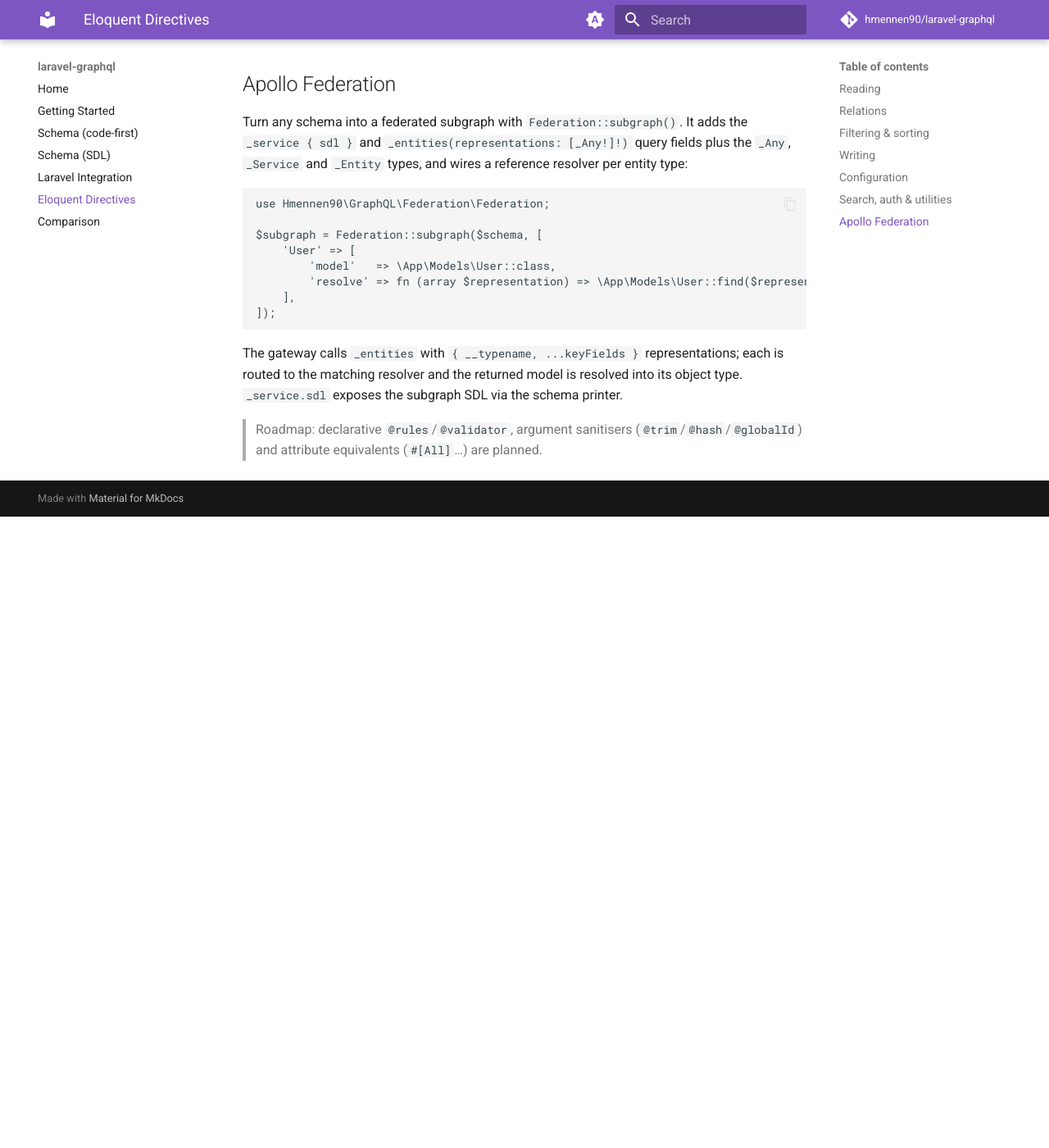
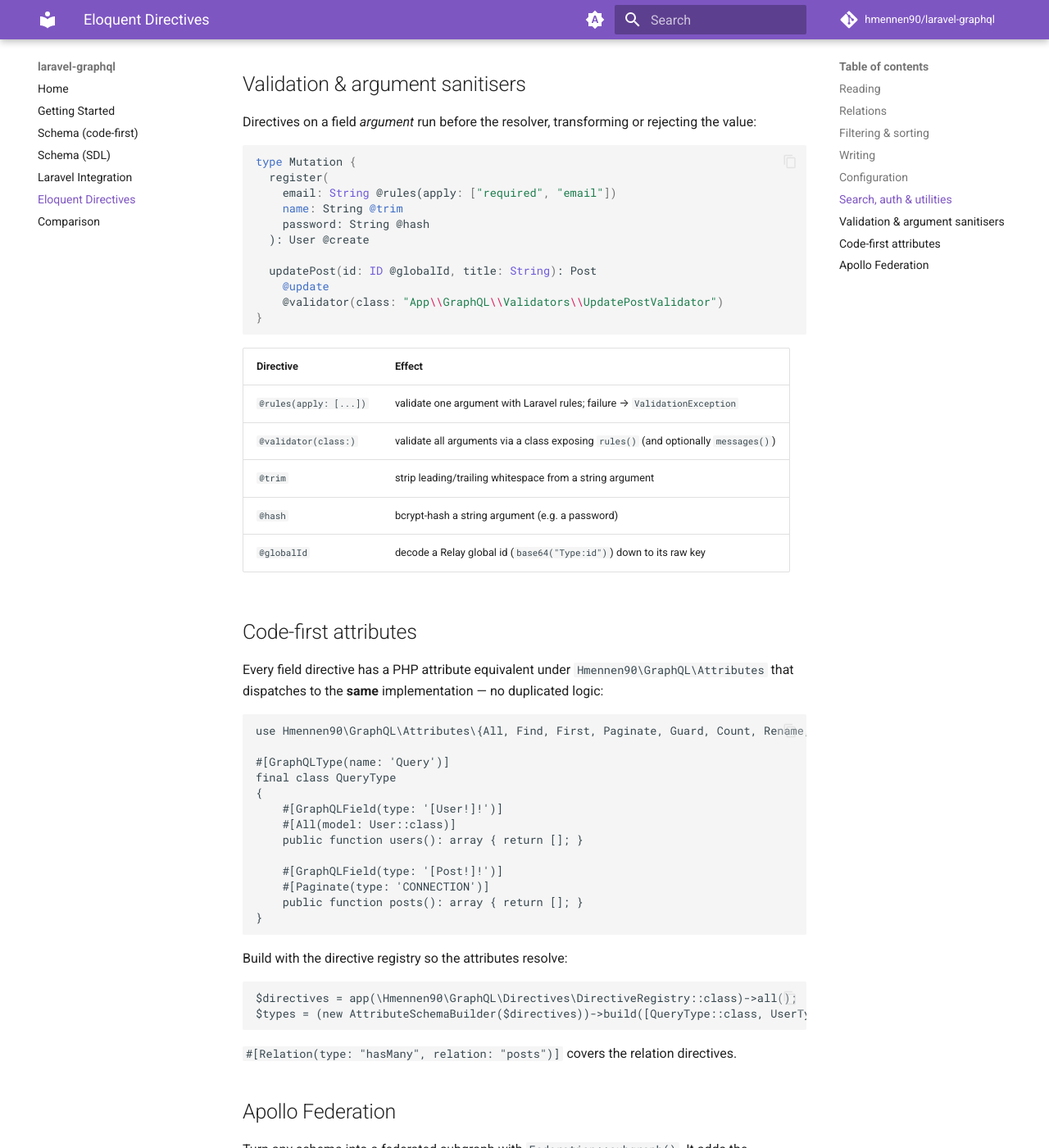
Before and after one commit to hmennen90/laravel-graphql, an MkDocs documentation site: the page built from docs/eloquent.md, in a window 1280 px wide and 1400 px high, scrolled down 2117 px. Shown: the whole window at 82% size. Built offline with MkDocs 1.6.1 and Material for MkDocs 9.7.7, drawn with Linux system fonts in a browser that asks for light colours; comment, search, counter and statistics services are not loaded; before the commit the page ends 2747 px from its top, so only the background shows below that.

Commit message:
docs: document Eloquent directives, sanitisers/validation, attributes & federation
README + eloquent.md + comparison.md cover the full directive layer (@all…@search),
argument sanitisers (@trim/@hash/@globalId), validation (@rules/@validator),
code-first attribute equivalents (#[All]/#[Paginate]) and Apollo Federation.

Co-Authored-By: Claude Opus 4.8 (1M context) <noreply@anthropic.com>

````diff
--- a/docs/eloquent.md
+++ b/docs/eloquent.md
@@ -80,6 +80,63 @@ with `key:`).
 The `graphql:print` Artisan command prints the built schema as SDL
 (`Hmennen90\GraphQL\Engine\Schema\SchemaPrinter`).
 
+## Validation & argument sanitisers
+
+Directives on a field *argument* run before the resolver, transforming or rejecting
+the value:
+
+```graphql
+type Mutation {
+  register(
+    email: String @rules(apply: ["required", "email"])
+    name: String @trim
+    password: String @hash
+  ): User @create
+
+  updatePost(id: ID @globalId, title: String): Post
+    @update
+    @validator(class: "App\\GraphQL\\Validators\\UpdatePostValidator")
+}
+```
+
+| Directive | Effect |
+|---|---|
+| `@rules(apply: [...])` | validate one argument with Laravel rules; failure → `ValidationException` |
+| `@validator(class:)` | validate all arguments via a class exposing `rules()` (and optionally `messages()`) |
+| `@trim` | strip leading/trailing whitespace from a string argument |
+| `@hash` | bcrypt-hash a string argument (e.g. a password) |
+| `@globalId` | decode a Relay global id (`base64("Type:id")`) down to its raw key |
+
+## Code-first attributes
+
+Every field directive has a PHP attribute equivalent under `Hmennen90\GraphQL\Attributes`
+that dispatches to the **same** implementation — no duplicated logic:
+
+```php
+use Hmennen90\GraphQL\Attributes\{All, Find, First, Paginate, Guard, Count, Rename, Relation};
+
+#[GraphQLType(name: 'Query')]
+final class QueryType
+{
+    #[GraphQLField(type: '[User!]!')]
+    #[All(model: User::class)]
+    public function users(): array { return []; }
+
+    #[GraphQLField(type: '[Post!]!')]
+    #[Paginate(type: 'CONNECTION')]
+    public function posts(): array { return []; }
+}
+```
+
+Build with the directive registry so the attributes resolve:
+
+```php
+$directives = app(\Hmennen90\GraphQL\Directives\DirectiveRegistry::class)->all();
+$types = (new AttributeSchemaBuilder($directives))->build([QueryType::class, UserType::class]);
+```
+
+`#[Relation(type: "hasMany", relation: "posts")]` covers the relation directives.
+
 ## Apollo Federation
 
 Turn any schema into a federated subgraph with `Federation::subgraph()`. It adds the
@@ -100,6 +157,3 @@ $subgraph = Federation::subgraph($schema, [
 The gateway calls `_entities` with `{ __typename, ...keyFields }` representations; each is
 routed to the matching resolver and the returned model is resolved into its object type.
 `_service.sdl` exposes the subgraph SDL via the schema printer.
-
-> Roadmap: declarative `@rules`/`@validator`, argument sanitisers
-> (`@trim`/`@hash`/`@globalId`) and attribute equivalents (`#[All]`…) are planned.
````
Also changed, not shown: README.md (+101 -1 lines), docs/comparison.md (+12 -7 lines).
